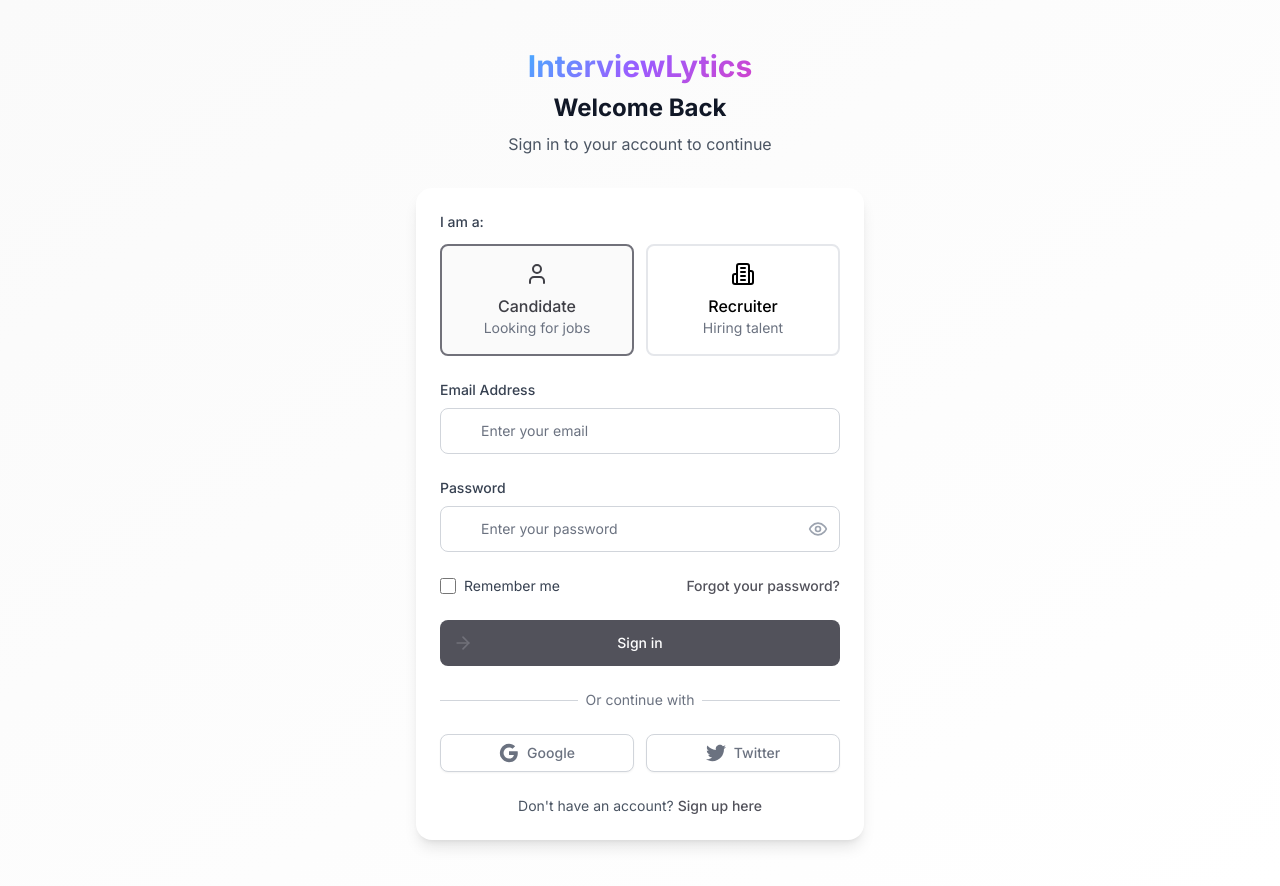
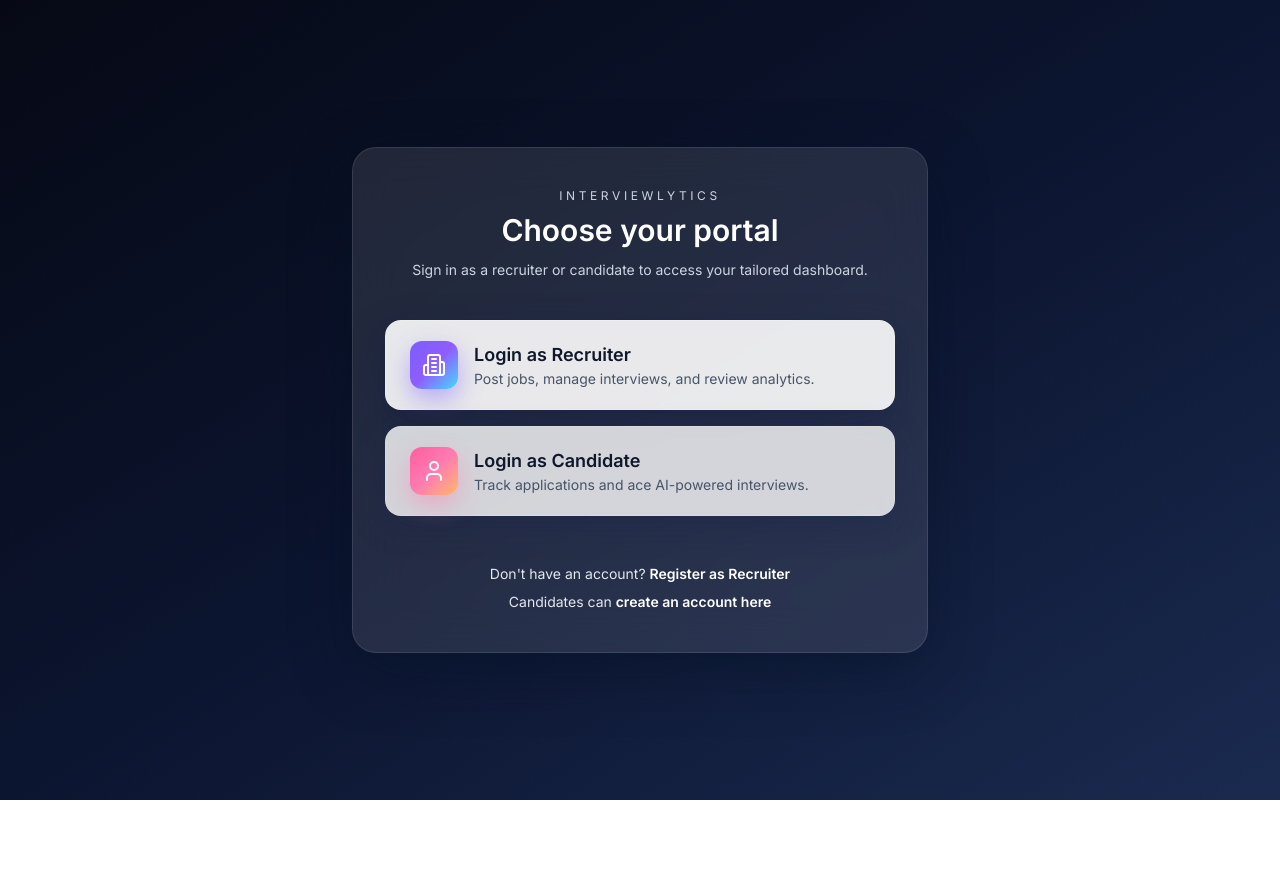
Before and after one commit to rudraymehra/InterviewLytics, a Next.js app: page /login in a window 1280 px wide. After the commit the page ends 800 px from the top, so only its background shows below. Built offline with nearby package versions, Linux system fonts and the light colour scheme; no server answers.

Commit message:
style: redesign login role selection page

```diff
--- a/app/login/page.tsx
+++ b/app/login/page.tsx
@@ -1,199 +1,66 @@
-"use client";
-import MotionWrapper from '@/components/MotionWrapper'
-import { Eye, EyeOff, Mail, Lock, User, Building2, ArrowRight } from 'lucide-react'
-import { useState } from 'react'
+"use client"
+
+import Link from 'next/link'
+import { Building2, User } from 'lucide-react'
 
 export default function Login() {
-  const [showPassword, setShowPassword] = useState(false)
-  const [userType, setUserType] = useState('candidate')
+  return (
+    <main className="min-h-screen bg-gradient-to-br from-[#060915] via-[#0c1530] to-[#1a2a4f] flex items-center justify-center px-4 py-16">
+      <div className="w-full max-w-xl">
+        <div className="rounded-3xl border border-white/10 bg-white/10 backdrop-blur-xl shadow-[0_18px_60px_rgba(3,15,35,0.45)] px-8 py-10 text-center text-slate-100">
+          <p className="text-xs uppercase tracking-[0.3em] text-slate-300">INTERVIEWLYTICS</p>
+          <h1 className="mt-2 text-3xl font-semibold text-white">Choose your portal</h1>
+          <p className="mt-3 text-sm text-slate-300">
+            Sign in as a recruiter or candidate to access your tailored dashboard.
+          </p>
 
-  return (
-    <main className="min-h-screen bg-gradient-to-br from-primary-50 to-secondary-50 flex items-center justify-center py-12 px-4 sm:px-6 lg:px-8">
-      <div className="max-w-md w-full space-y-8">
-        {/* Header */}
-            <MotionWrapper
-          initial={{ opacity: 0, y: -20 }}
-          animate={{ opacity: 1, y: 0 }}
-          transition={{ duration: 0.6 }}
-          className="text-center"
-        >
-          <h1 className="text-3xl font-bold gradient-text mb-2">
-            InterviewLytics
-          </h1>
-          <h2 className="text-2xl font-bold text-gray-900 mb-2">
-            Welcome Back
-          </h2>
-          <p className="text-gray-600">
-            Sign in to your account to continue
-          </p>
-            </MotionWrapper>
+          <div className="mt-10 space-y-4">
+            <Link
+              href="/login-recruiter"
+              className="group flex items-center justify-between rounded-2xl border border-white/20 bg-white/90 px-6 py-5 text-left shadow-[0_12px_35px_rgba(12,24,62,0.35)] transition-all hover:-translate-y-1 hover:border-white/40 hover:bg-white"
+            >
+              <div className="flex items-center gap-4">
+                <div className="flex h-12 w-12 items-center justify-center rounded-xl bg-gradient-to-br from-[#7c5cff] via-[#8f5dff] to-[#46d9ff] text-white shadow-[0_10px_25px_rgba(124,92,255,0.45)]">
+                  <Building2 className="h-6 w-6" />
+                </div>
+                <div>
+                  <h2 className="text-lg font-semibold text-slate-900">Login as Recruiter</h2>
+                  <p className="text-sm text-slate-600">Post jobs, manage interviews, and review analytics.</p>
+                </div>
+              </div>
+            </Link>
 
-        {/* User Type Selection */}
-            <MotionWrapper
-          initial={{ opacity: 0, y: 20 }}
-          animate={{ opacity: 1, y: 0 }}
-          transition={{ duration: 0.6, delay: 0.2 }}
-          className="bg-white p-6 rounded-2xl shadow-lg"
-        >
-          <div className="mb-6">
-            <label className="block text-sm font-medium text-gray-700 mb-3">
-              I am a:
-            </label>
-            <div className="grid grid-cols-2 gap-3">
-              <button
-                onClick={() => setUserType('candidate')}
-                className={`p-4 rounded-lg border-2 transition-all duration-300 ${
-                  userType === 'candidate'
-                    ? 'border-primary-500 bg-primary-50 text-primary-700'
-                    : 'border-gray-200 hover:border-gray-300'
-                }`}
-              >
-                <User className="w-6 h-6 mx-auto mb-2" />
-                <div className="font-medium">Candidate</div>
-                <div className="text-sm text-gray-500">Looking for jobs</div>
-              </button>
-              <button
-                onClick={() => setUserType('recruiter')}
-                className={`p-4 rounded-lg border-2 transition-all duration-300 ${
-                  userType === 'recruiter'
-                    ? 'border-primary-500 bg-primary-50 text-primary-700'
-                    : 'border-gray-200 hover:border-gray-300'
-                }`}
-              >
-                <Building2 className="w-6 h-6 mx-auto mb-2" />
-                <div className="font-medium">Recruiter</div>
-                <div className="text-sm text-gray-500">Hiring talent</div>
-              </button>
-            </div>
+            <Link
+              href="/login-candidate"
+              className="group flex items-center justify-between rounded-2xl border border-white/15 bg-white/80 px-6 py-5 text-left shadow-[0_10px_30px_rgba(22,35,74,0.35)] transition-all hover:-translate-y-1 hover:border-white/35 hover:bg-white"
+            >
+              <div className="flex items-center gap-4">
+                <div className="flex h-12 w-12 items-center justify-center rounded-xl bg-gradient-to-br from-[#ff5d9e] via-[#ff7bb2] to-[#ffb86c] text-white shadow-[0_10px_25px_rgba(255,123,178,0.45)]">
+                  <User className="h-6 w-6" />
+                </div>
+                <div>
+                  <h2 className="text-lg font-semibold text-slate-900">Login as Candidate</h2>
+                  <p className="text-sm text-slate-600">Track applications and ace AI-powered interviews.</p>
+                </div>
+              </div>
+            </Link>
           </div>
 
-          {/* Login Form */}
-          <form className="space-y-6">
-            <div>
-              <label htmlFor="email" className="block text-sm font-medium text-gray-700 mb-2">
-                Email Address
-              </label>
-              <div className="relative">
-                <div className="absolute inset-y-0 left-0 pl-3 flex items-center pointer-events-none">
-                  <Mail className="h-5 w-5 text-gray-400" />
-                </div>
-                <input
-                  id="email"
-                  name="email"
-                  type="email"
-                  autoComplete="email"
-                  required
-                  className="appearance-none relative block w-full pl-10 pr-3 py-3 border border-gray-300 placeholder-gray-500 text-gray-900 rounded-lg focus:outline-none focus:ring-2 focus:ring-primary-500 focus:border-transparent focus:z-10 sm:text-sm"
-                  placeholder="Enter your email"
-                />
-              </div>
-            </div>
-
-            <div>
-              <label htmlFor="password" className="block text-sm font-medium text-gray-700 mb-2">
-                Password
-              </label>
-              <div className="relative">
-                <div className="absolute inset-y-0 left-0 pl-3 flex items-center pointer-events-none">
-                  <Lock className="h-5 w-5 text-gray-400" />
-                </div>
-                <input
-                  id="password"
-                  name="password"
-                  type={showPassword ? 'text' : 'password'}
-                  autoComplete="current-password"
-                  required
-                  className="appearance-none relative block w-full pl-10 pr-10 py-3 border border-gray-300 placeholder-gray-500 text-gray-900 rounded-lg focus:outline-none focus:ring-2 focus:ring-primary-500 focus:border-transparent focus:z-10 sm:text-sm"
-                  placeholder="Enter your password"
-                />
-                <div className="absolute inset-y-0 right-0 pr-3 flex items-center">
-                  <button
-                    type="button"
-                    onClick={() => setShowPassword(!showPassword)}
-                    className="text-gray-400 hover:text-gray-600"
-                  >
-                    {showPassword ? (
-                      <EyeOff className="h-5 w-5" />
-                    ) : (
-                      <Eye className="h-5 w-5" />
-                    )}
-                  </button>
-                </div>
-              </div>
-            </div>
-
-            <div className="flex items-center justify-between">
-              <div className="flex items-center">
-                <input
-                  id="remember-me"
-                  name="remember-me"
-                  type="checkbox"
-                  className="h-4 w-4 text-primary-600 focus:ring-primary-500 border-gray-300 rounded"
-                />
-                <label htmlFor="remember-me" className="ml-2 block text-sm text-gray-700">
-                  Remember me
-                </label>
-              </div>
-
-              <div className="text-sm">
-                <a href="#" className="font-medium text-primary-600 hover:text-primary-500">
-                  Forgot your password?
-                </a>
-              </div>
-            </div>
-
-            <div>
-              <button
-                type="submit"
-                className="group relative w-full flex justify-center py-3 px-4 border border-transparent text-sm font-medium rounded-lg text-white bg-primary-600 hover:bg-primary-700 focus:outline-none focus:ring-2 focus:ring-offset-2 focus:ring-primary-500 transition-all duration-300 transform hover:scale-105"
-              >
-                <span className="absolute left-0 inset-y-0 flex items-center pl-3">
-                  <ArrowRight className="h-5 w-5 text-primary-500 group-hover:text-primary-400" />
-                </span>
-                Sign in
-              </button>
-            </div>
-          </form>
-
-          <div className="mt-6">
-            <div className="relative">
-              <div className="absolute inset-0 flex items-center">
-                <div className="w-full border-t border-gray-300" />
-              </div>
-              <div className="relative flex justify-center text-sm">
-                <span className="px-2 bg-white text-gray-500">Or continue with</span>
-              </div>
-            </div>
-
-            <div className="mt-6 grid grid-cols-2 gap-3">
-              <button className="w-full inline-flex justify-center py-2 px-4 border border-gray-300 rounded-lg shadow-sm bg-white text-sm font-medium text-gray-500 hover:bg-gray-50">
-                <svg className="w-5 h-5" viewBox="0 0 24 24">
-                  <path fill="currentColor" d="M22.56 12.25c0-.78-.07-1.53-.2-2.25H12v4.26h5.92c-.26 1.37-1.04 2.53-2.21 3.31v2.77h3.57c2.08-1.92 3.28-4.74 3.28-8.09z"/>
-                  <path fill="currentColor" d="M12 23c2.97 0 5.46-.98 7.28-2.66l-3.57-2.77c-.98.66-2.23 1.06-3.71 1.06-2.86 0-5.29-1.93-6.16-4.53H2.18v2.84C3.99 20.53 7.7 23 12 23z"/>
-                  <path fill="currentColor" d="M5.84 14.09c-.22-.66-.35-1.36-.35-2.09s.13-1.43.35-2.09V7.07H2.18C1.43 8.55 1 10.22 1 12s.43 3.45 1.18 4.93l2.85-2.22.81-.62z"/>
-                  <path fill="currentColor" d="M12 5.38c1.62 0 3.06.56 4.21 1.64l3.15-3.15C17.45 2.09 14.97 1 12 1 7.7 1 3.99 3.47 2.18 7.07l3.66 2.84c.87-2.6 3.3-4.53 6.16-4.53z"/>
-                </svg>
-                <span className="ml-2">Google</span>
-              </button>
-
-              <button className="w-full inline-flex justify-center py-2 px-4 border border-gray-300 rounded-lg shadow-sm bg-white text-sm font-medium text-gray-500 hover:bg-gray-50">
-                <svg className="w-5 h-5" fill="currentColor" viewBox="0 0 24 24">
-                  <path d="M24 4.557c-.883.392-1.832.656-2.828.775 1.017-.609 1.798-1.574 2.165-2.724-.951.564-2.005.974-3.127 1.195-.897-.957-2.178-1.555-3.594-1.555-3.179 0-5.515 2.966-4.797 6.045-4.091-.205-7.719-2.165-10.148-5.144-1.29 2.213-.669 5.108 1.523 6.574-.806-.026-1.566-.247-2.229-.616-.054 2.281 1.581 4.415 3.949 4.89-.693.188-1.452.232-2.224.084.626 1.956 2.444 3.379 4.6 3.419-2.07 1.623-4.678 2.348-7.29 2.04 2.179 1.397 4.768 2.212 7.548 2.212 9.142 0 14.307-7.721 13.995-14.646.962-.695 1.797-1.562 2.457-2.549z"/>
-                </svg>
-                <span className="ml-2">Twitter</span>
-              </button>
-            </div>
-          </div>
-
-          <div className="mt-6 text-center">
-            <p className="text-sm text-gray-600">
+          <div className="mt-12 grid gap-2 text-sm text-slate-200">
+            <p>
               Don't have an account?{' '}
-              <a href="#" className="font-medium text-primary-600 hover:text-primary-500">
-                Sign up here
-              </a>
+              <Link href="/signup-recruiter" className="font-semibold text-white hover:underline">
+                Register as Recruiter
+              </Link>
+            </p>
+            <p>
+              Candidates can{' '}
+              <Link href="/signup-candidate" className="font-semibold text-white hover:underline">
+                create an account here
+              </Link>
             </p>
           </div>
-            </MotionWrapper>
+        </div>
       </div>
     </main>
   )
```
